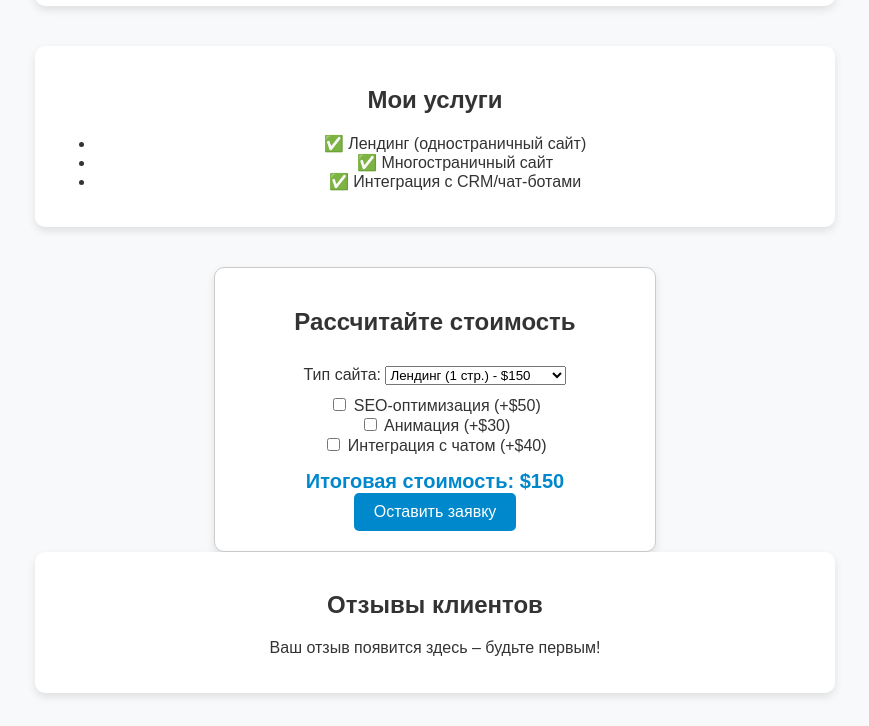
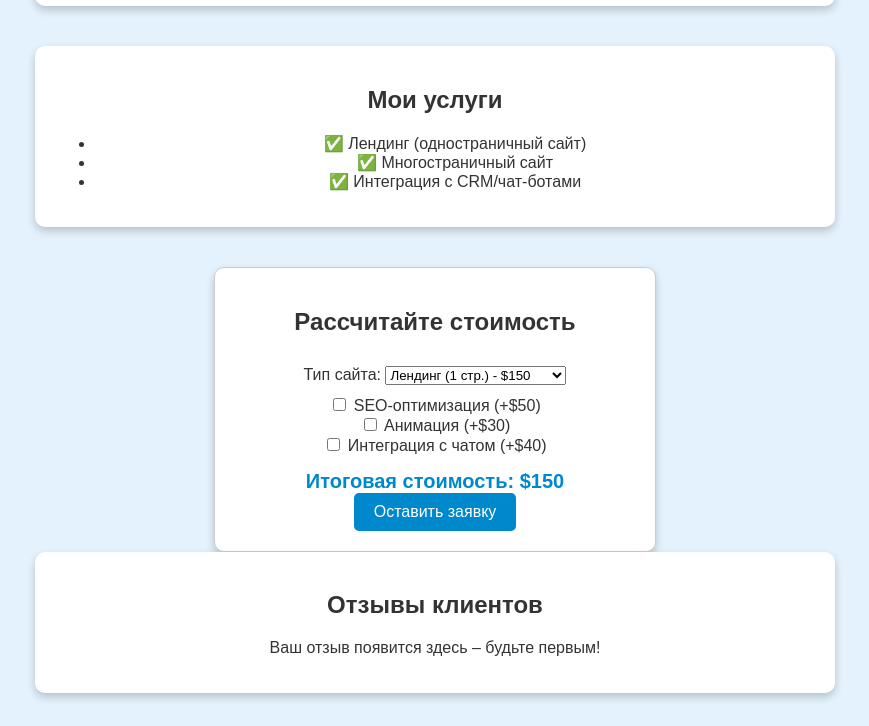
Before and after one commit to 181RBC180/site-calculator, a plain HTML site: page index.html in a window 1280 px wide. Shown: the part 194-920 px from the top of the page, without its empty margins (205-1074 px from the left). Drawn offline with Linux system fonts and the light colour scheme.

Commit message:
Update index.html

```diff
--- a/index.html
+++ b/index.html
@@ -5,14 +5,17 @@
     <meta name="viewport" content="width=device-width, initial-scale=1.0">
     <title>Калькулятор стоимости</title>
     <style>
-        body { font-family: Arial, sans-serif; text-align: center; padding: 20px; background-color: #f8f9fa; color: #333; }
+        body { font-family: Arial, sans-serif; text-align: center; padding: 20px; background-color: #e3f2fd; color: #333; }
         .container { max-width: 800px; margin: auto; }
-        .section { margin-bottom: 40px; padding: 20px; background: white; border-radius: 10px; box-shadow: 0 4px 8px rgba(0, 0, 0, 0.1); }
+        .section { margin-bottom: 40px; padding: 20px; background: white; border-radius: 10px; box-shadow: 0 4px 8px rgba(0, 0, 0, 0.2); opacity: 0; transform: translateY(20px); transition: opacity 0.6s ease-out, transform 0.6s ease-out; }
         .calculator { max-width: 400px; margin: auto; padding: 20px; border: 1px solid #ccc; border-radius: 10px; background: white; }
         .option { margin: 10px 0; }
         .total { font-size: 20px; font-weight: bold; margin-top: 15px; color: #0088cc; }
         .button { background-color: #0088cc; color: white; padding: 10px 20px; border: none; border-radius: 5px; cursor: pointer; font-size: 16px; transition: 0.3s; }
         .button:hover { background-color: #005f99; }
+
+        /* Анимация появления */
+        .visible { opacity: 1; transform: translateY(0); }
     </style>
 </head>
 <body>
@@ -89,6 +92,16 @@
             let telegramLink = "https://t.me/ТВОЙ_TELEGRAM?text=Здравствуйте, хочу заказать сайт. Итоговая стоимость: " + totalPrice;
             window.open(telegramLink, "_blank");
         }
+
+        // Анимация появления секций
+        document.addEventListener("DOMContentLoaded", function() {
+            let sections = document.querySelectorAll(".section");
+            sections.forEach((section, index) => {
+                setTimeout(() => {
+                    section.classList.add("visible");
+                }, index * 300);
+            });
+        });
     </script>
 </body>
 </html>
```
